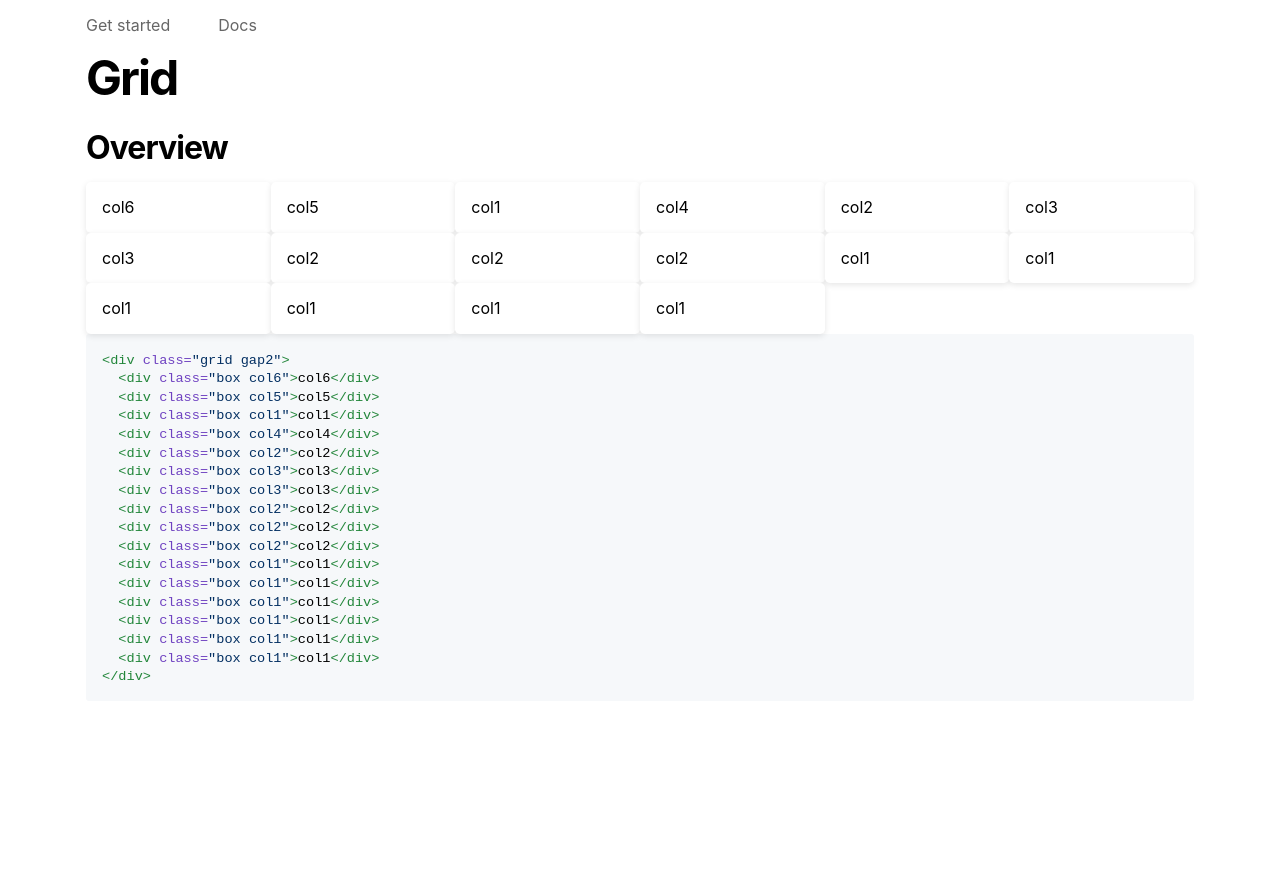
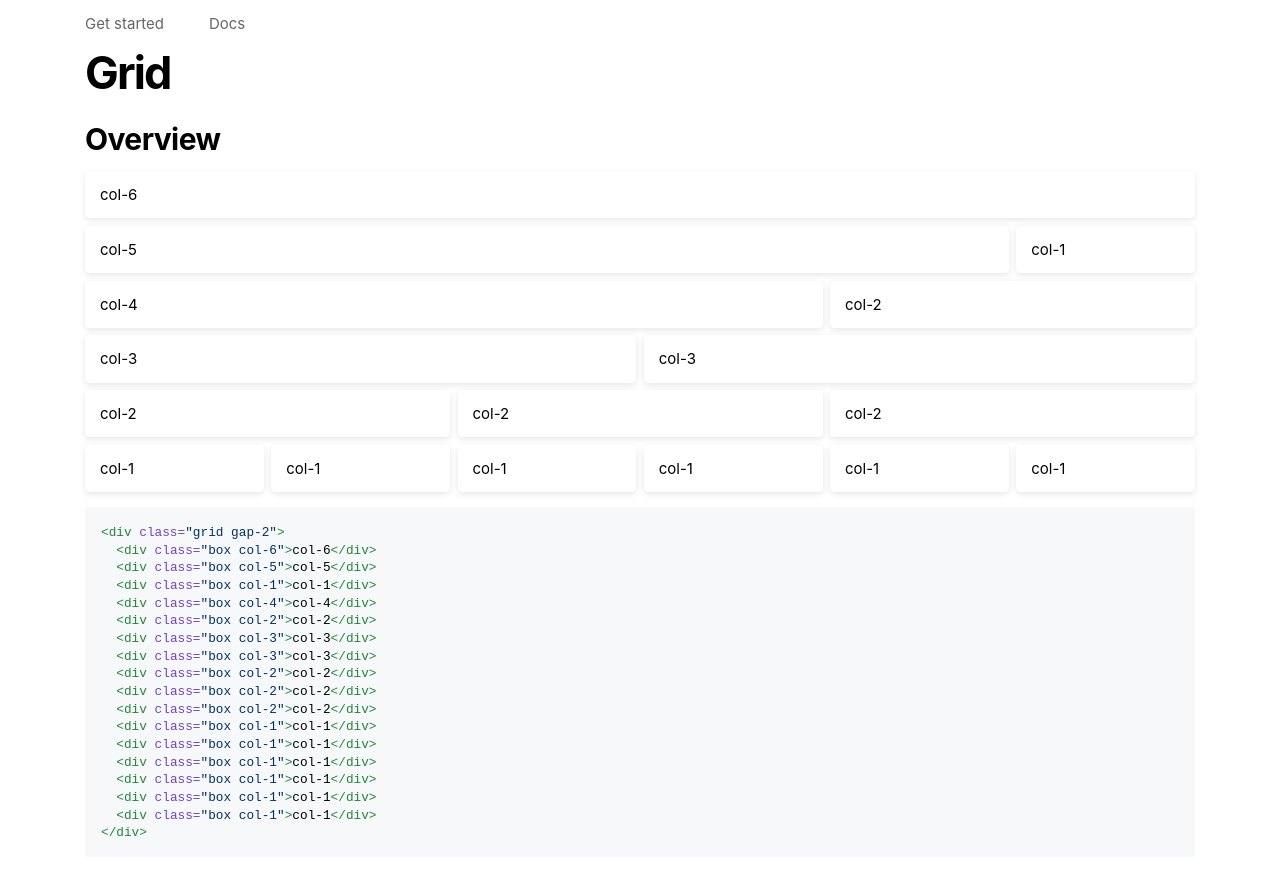
Before and after one commit to maelquerre/matrixcss, a Jekyll site: the page built from docs/_pages/grid.md, in a window 1280 px wide. Shown: the top 875 px of the page. Built offline with Jekyll 4.4.1, drawn with Linux system fonts in a browser that asks for light colours; some web fonts are replaced; our own code applies the rules of GitHub Pages for plain Markdown files.

Commit message:
Adjust some mistakes

````diff
--- a/docs/_pages/grid.md
+++ b/docs/_pages/grid.md
@@ -1,48 +1,48 @@
 ---
 layout: default
-permalink: /docs/grid
+permalink: /grid
 ---
 
 # Grid
 
 ## Overview
 
-<div class="grid gap2 mb3">
-    <div class="box col6">col6</div>
-    <div class="box col5">col5</div>
-    <div class="box col1">col1</div>
-    <div class="box col4">col4</div>
-    <div class="box col2">col2</div>
-    <div class="box col3">col3</div>
-    <div class="box col3">col3</div>
-    <div class="box col2">col2</div>
-    <div class="box col2">col2</div>
-    <div class="box col2">col2</div>
-    <div class="box col1">col1</div>
-    <div class="box col1">col1</div>
-    <div class="box col1">col1</div>
-    <div class="box col1">col1</div>
-    <div class="box col1">col1</div>
-    <div class="box col1">col1</div>
+<div class="grid gap-2 mb-3">
+  <div class="box col-6">col-6</div>
+  <div class="box col-5">col-5</div>
+  <div class="box col-1">col-1</div>
+  <div class="box col-4">col-4</div>
+  <div class="box col-2">col-2</div>
+  <div class="box col-3">col-3</div>
+  <div class="box col-3">col-3</div>
+  <div class="box col-2">col-2</div>
+  <div class="box col-2">col-2</div>
+  <div class="box col-2">col-2</div>
+  <div class="box col-1">col-1</div>
+  <div class="box col-1">col-1</div>
+  <div class="box col-1">col-1</div>
+  <div class="box col-1">col-1</div>
+  <div class="box col-1">col-1</div>
+  <div class="box col-1">col-1</div>
 </div>
 
 ```html
-<div class="grid gap2">
-  <div class="box col6">col6</div>
-  <div class="box col5">col5</div>
-  <div class="box col1">col1</div>
-  <div class="box col4">col4</div>
-  <div class="box col2">col2</div>
-  <div class="box col3">col3</div>
-  <div class="box col3">col3</div>
-  <div class="box col2">col2</div>
-  <div class="box col2">col2</div>
-  <div class="box col2">col2</div>
-  <div class="box col1">col1</div>
-  <div class="box col1">col1</div>
-  <div class="box col1">col1</div>
-  <div class="box col1">col1</div>
-  <div class="box col1">col1</div>
-  <div class="box col1">col1</div>
+<div class="grid gap-2">
+  <div class="box col-6">col-6</div>
+  <div class="box col-5">col-5</div>
+  <div class="box col-1">col-1</div>
+  <div class="box col-4">col-4</div>
+  <div class="box col-2">col-2</div>
+  <div class="box col-3">col-3</div>
+  <div class="box col-3">col-3</div>
+  <div class="box col-2">col-2</div>
+  <div class="box col-2">col-2</div>
+  <div class="box col-2">col-2</div>
+  <div class="box col-1">col-1</div>
+  <div class="box col-1">col-1</div>
+  <div class="box col-1">col-1</div>
+  <div class="box col-1">col-1</div>
+  <div class="box col-1">col-1</div>
+  <div class="box col-1">col-1</div>
 </div>
 ```
--- a/docs/css/docs.css
+++ b/docs/css/docs.css
@@ -5,6 +5,10 @@
 
 *, *::before, *::after {
   box-sizing: border-box;
+}
+
+html {
+  font-size: 15px;
 }
 
 body {
@@ -30,7 +34,7 @@ h1 {
 
 h2 {
   font-size: 2rem;
-  letter-spacing: -.03em;
+  letter-spacing: -.02em;
 }
 
 p {
@@ -100,10 +104,6 @@ header nav a.active {
   font-weight: 600;
 }
 
-.section {
-  padding-bottom: 2rem;
-}
-
 .box {
   padding: 1rem;
   background-color: #fff;
````
Also changed, not shown: docs/_pages/docs.html (deleted, +0 -22 lines), docs/index.html (+15 -28 lines).
